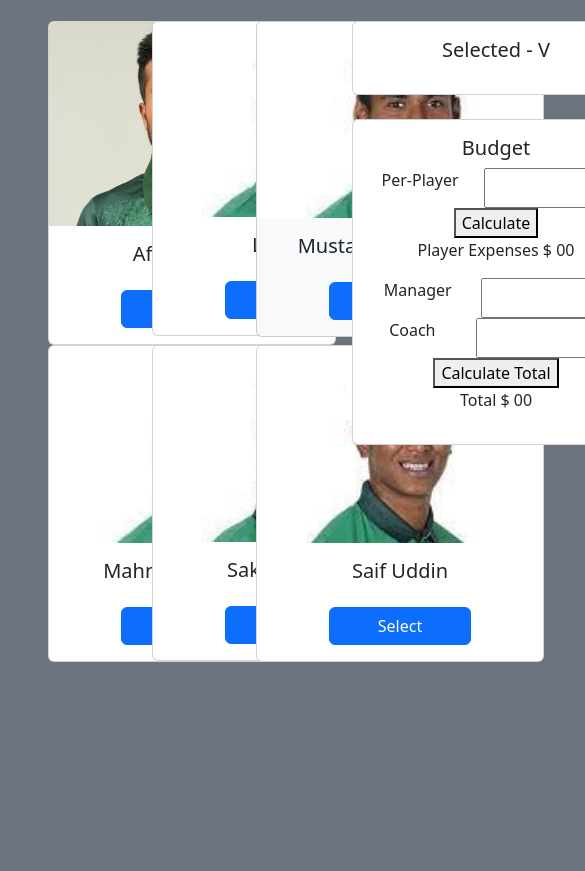
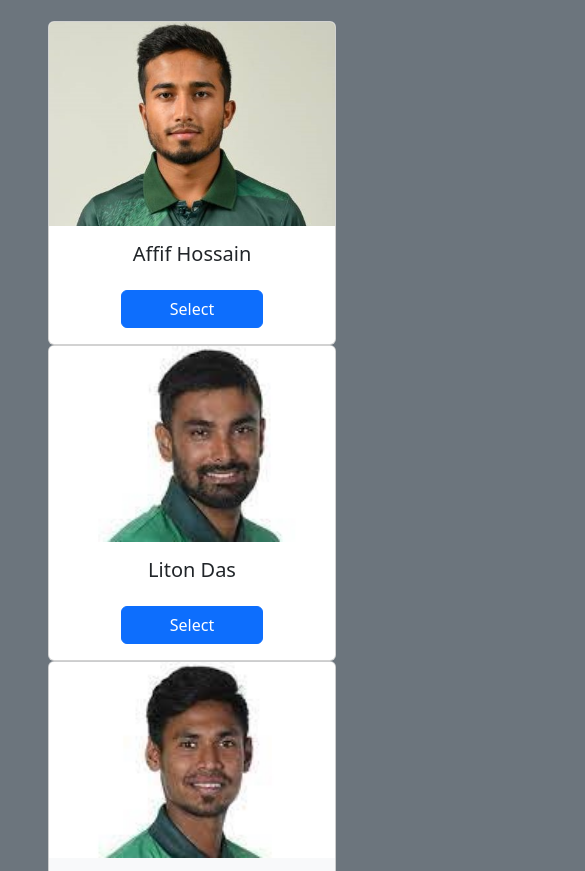
Before and after one commit to mdrobiulislam09/BPL-Player-duft, a plain HTML site: page index.html in a window 390 px wide. Shown: the part 222-1093 px from the top of the page, 585 px wide, since content can reach past the window. Before the commit the page ends 932 px from the top, so only its background shows below. Drawn offline with nearby package versions, Linux system fonts and the light colour scheme.

Commit message:
Responsive added

```diff
--- a/index.html
+++ b/index.html
@@ -13,9 +13,9 @@
     <header class="bg-primary p-5 mb-4">
             <h1 class="text-center">Select Your Best Five</h1>
     </header>
-    <main class="d-flex gap-3">
+    <main class="d-sm-flex gap-3">
         <section class="row">
-                <div class="col-4">
+                <div class="col-xl-4 col-lg-6">
                     <div class="card text-center" style="width: 18rem;">
                         <img src="image/afif.jpg" class="card-img-top" alt="...">
                         <div class="card-body">
@@ -24,7 +24,7 @@
                         </div>
                     </div>
                 </div>
-                <div class="col-4">
+                <div class="col-xl-4 col-lg-6">
                     <div class="card text-center" style="width: 18rem;">
                         <img src="image/liton.jfif" class="card-img-top" alt="...">
                         <div class="card-body">
@@ -33,7 +33,7 @@
                         </div>
                     </div>
                 </div>
-                <div class="col-4">
+                <div class="col-xl-4 col-lg-6">
                     <div class="card text-center bg-light" style="width: 18rem;">
                         <img src="image/mustafizur.jfif" class="card-img-top" alt="...">
                         <div class="card-body">
@@ -42,7 +42,7 @@
                         </div>
                     </div>
                 </div>
-                <div class="col-4">
+                <div class="col-xl-4 col-lg-6">
                     <div class="card text-center" style="width: 18rem;">
                         <img src="image/riad.jfif" class="card-img-top" alt="...">
                         <div class="card-body">
@@ -51,7 +51,7 @@
                         </div>
                     </div>
                 </div>
-                <div class="col-4">
+                <div class="col-xl-4 col-lg-6">
                     <div class="card text-center" style="width: 18rem;">
                         <img src="image/sakib.jfif" class="card-img-top" alt="...">
                         <div class="card-body">
@@ -60,7 +60,7 @@
                         </div>
                     </div>
                 </div>
-                <div class="col-4">
+                <div class="col-xl-4 col-lg-6">
                     <div class="card text-center" style="width: 18rem;">
                         <img src="image/saif.jfif" class="card-img-top" alt="...">
                         <div class="card-body">
@@ -71,17 +71,17 @@
                 </div>
         </section>
         <section>
-            <div class="bg-info">
+            <div>
                 <div class="card" style="width: 18rem;">
                     <div class="card-body">
                       <h5 class="card-title text-center">Selected - V</h5>
-                      <ol class="listC" id="list">
+                      <ol class="listC " id="list">
                       </ol>
                     </div>
                 </div>
             </div>
             <br>
-            <div class="bg-info">
+            <div>
                 <div class="card" style="width: 18rem;">
                     <div class="card-body">
                       <h5 class="card-title text-center">Budget</h5>
--- a/java.js
+++ b/java.js
@@ -4,7 +4,7 @@ function nameValue(nameId, selectID) {
 
     const lii = document.querySelectorAll('#list li') ;
     if (lii.length == 5) {
-        return  ;
+        return alert('You can add maximum of five players') ;
     }
     const li = document.createElement('li') ;
     li.innerText = name.innerText ;
```
